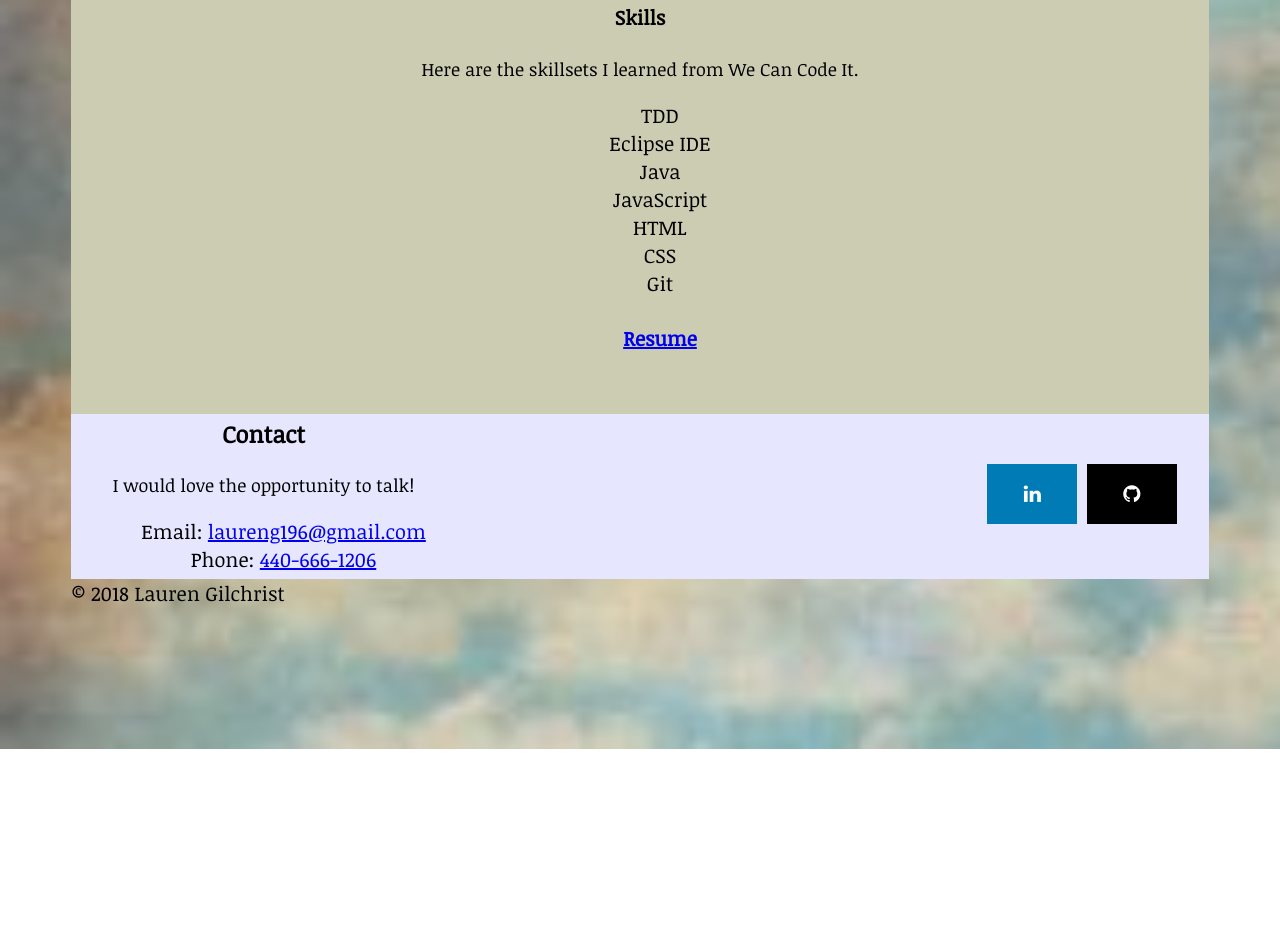
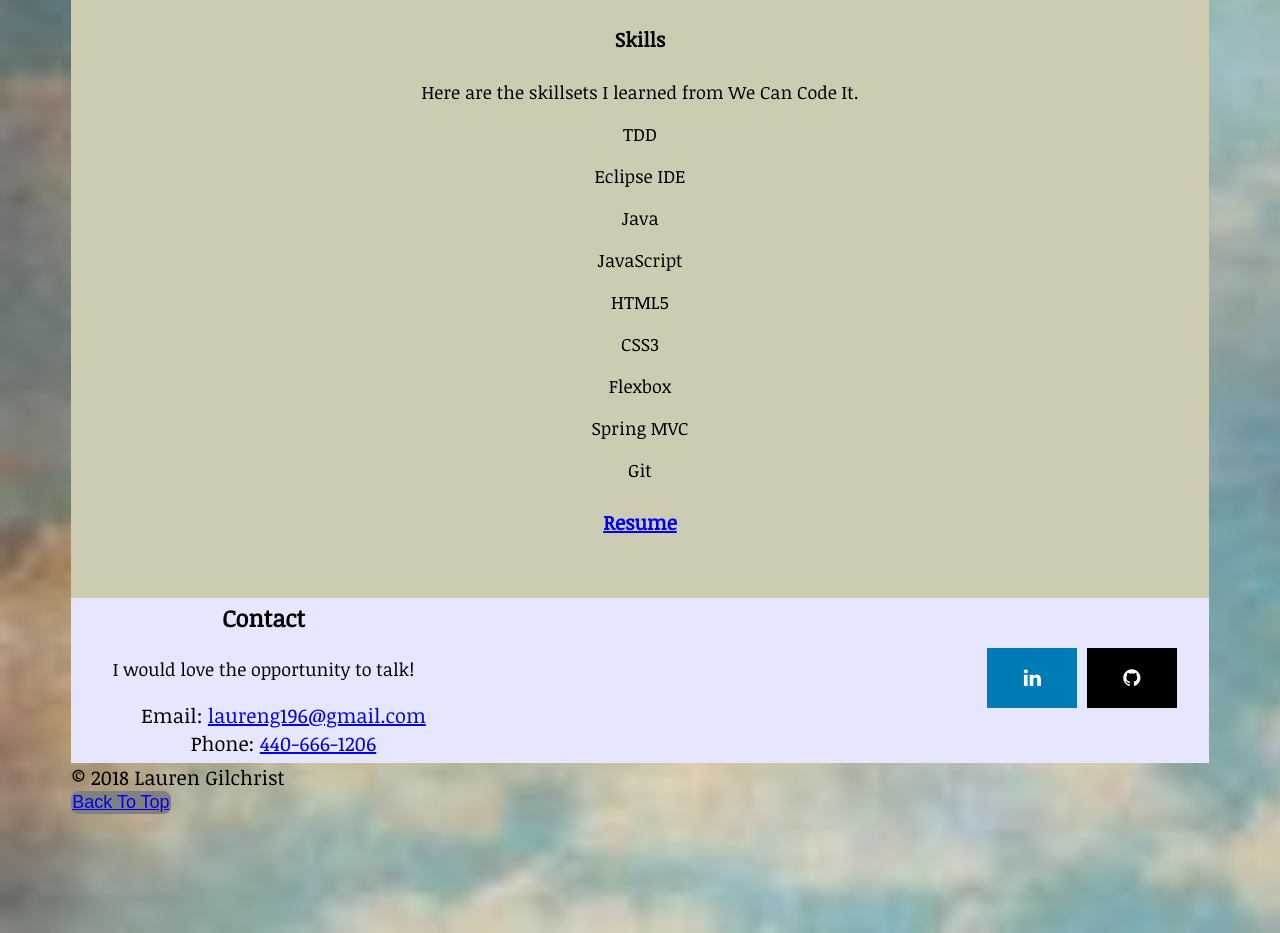
Before and after one commit to LaurenGilchrist/LaurenGilchrist.github.io, a plain HTML site: page index.html in a window 1280 px wide. Shown: the part 1178-2111 px from the top of the page. Before the commit the page ends 1927 px from the top, so only its background shows below. Drawn offline with Linux system fonts and the light colour scheme; a web font is replaced by a local one.

Commit message:
final touches done

```diff
--- a/index.html
+++ b/index.html
@@ -67,16 +67,18 @@
 			<section id="Skills">
 				<h4>Skills</h4>
 				<p>Here are the skillsets I learned from We Can Code It.</p>
-				<ul>
-					<li>TDD</li>
-					<li>Eclipse IDE</li>
-					<li>Java</li>
-					<li>JavaScript</li>
-					<li>HTML</li>
-					<li>CSS</li>
-					<li>Git</li>
-				</ul>
-				<ul>
+				<section id=skillsList">
+					<p>TDD</p>
+					<p>Eclipse IDE</p>
+					<p>Java</p>
+					<p>JavaScript</p>
+					<p>HTML5</p>
+					<p>CSS3</p>
+					<p>Flexbox</p>
+					<p>Spring MVC</p>
+					<p>Git</p>
+				</section>
+
 					<h4 id="Resume"><a href="https://docs.google.com/document/d/1e9GVi2X_ex3pQJen8PpikeFeGg-XW5A63edWIEcaSjE/edit?ts=5b142e15">Resume</a></li>
 					</ul>
 				</section>
@@ -101,8 +103,10 @@
 
 			<footer>
 				&copy; 2018 Lauren Gilchrist
+				 <button type="button" class="top"><a href="#top">Back To Top</a></button>
 			</footer>
 		</div>
 	</div>
+
 </body>
 </html>
--- a/style.css
+++ b/style.css
@@ -135,7 +135,7 @@ ul {
 	align-items: center;
 	padding-top: .01em;
 	padding-bottom: .01em;
-	font-size: large;
+	font-size: x-large;
 	background: url("./images/yellowbackground.jpg");
 	font-family: 'Shrikhand', cursive, serif;
 
@@ -148,6 +148,9 @@ ul {
 	font-size: 100%;
 	padding-bottom: 35px;
 
+}
+.skillset p {
+	margin: .10rem;
 }
 .contactMe {
 	display: flex;
@@ -191,3 +194,22 @@ ul {
 	color: white;
 	margin: .1em;
 }
+.top {
+  display: flex;
+  position: center;
+  bottom: 20px;
+  right: 30px;
+  z-index: 99;
+  font-size: 18px;
+  border: none;
+  outline: none;
+  background-color: gray;
+  color: white;
+  cursor: pointer;
+  padding: 1px;
+  border-radius: 8px;
+}
+
+.top:hover {
+  background-color: #555;
+}
```
